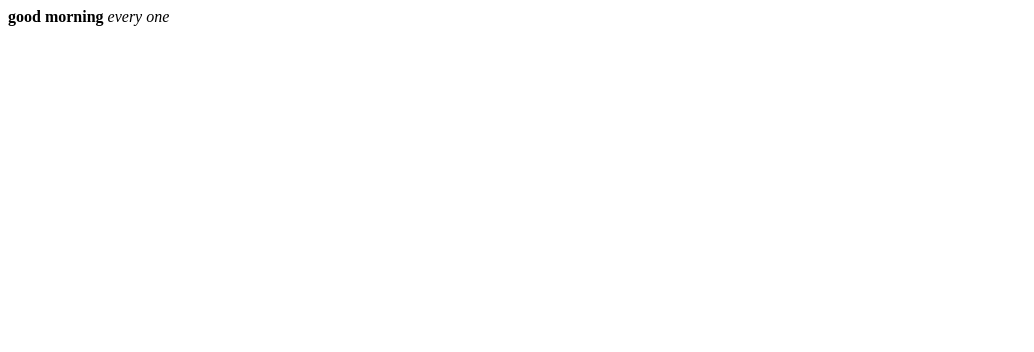
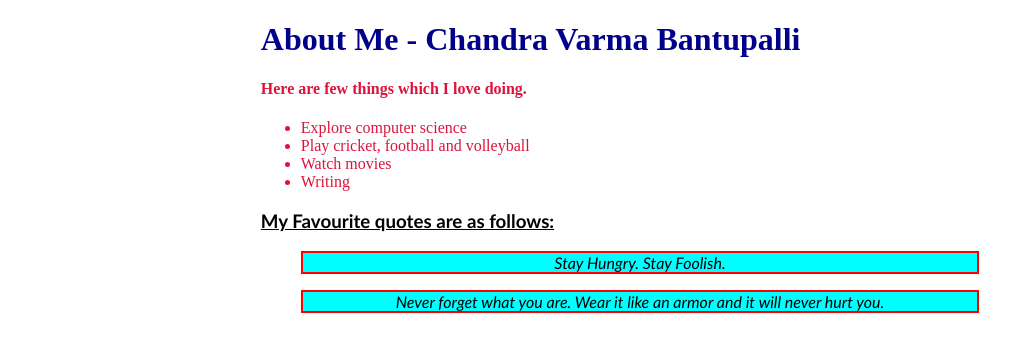
Before and after one commit to roddakumar/html-public, a plain HTML site: page index.html in a window 1280 px wide. Shown: the whole page, without its empty margins (0-1034 px from the left). Drawn offline with Linux system fonts and the light colour scheme.

Commit message:
first commit for coolaboration demo

```diff
--- /dev/null
+++ b/css/style.css
@@ -0,0 +1,36 @@
+.content{
+    width: 60%;
+    margin: auto;
+}
+
+.intro{
+    color: darkblue;
+}
+
+.loves{
+    color: crimson;
+}
+
+#favquotes{
+    text-decoration: underline;
+}
+
+.quotes{
+    font-family: 'Gill Sans', 'Gill Sans MT', Calibri, 'Trebuchet MS', sans-serif;
+}
+
+#quote1{
+    background-color: aqua;
+    color: black;
+    font-style: oblique;
+    border: 2px solid red;
+    text-align: center;
+}
+
+#quote2{
+    background-color: cyan;
+    color: black;
+    font-style: oblique;
+    border: 2px solid red;
+    text-align: center;
+}
--- a/index.html
+++ b/index.html
@@ -1,12 +1,29 @@
-<!doctype html>
-<html lang="en">
+<!DOCTYPE html>
+<html>
     <head>
-<meta charset="utf-8"/>
-       <title>frist web page</title>
+        <meta charset="utf-8" />
+        <title>Exercie 1 - HTML 'n' CSS</title>
+        <link rel="stylesheet" href="css/style.css">
     </head>
-
     <body>
-       <strong> good morning</strong>
-<em> every one</em>
+        <div class="content">
+            <div class="intro">
+                <h1>About Me - Chandra Varma Bantupalli</h1>
+            </div>
+            <div class="loves">
+                <h4>Here are few things which I love doing.</h4>
+                <ul>
+                    <li>Explore computer science</li>
+                    <li>Play cricket, football and volleyball</li>
+                    <li>Watch movies</li>
+                    <li>Writing</li>
+                </ul>
+            </div>
+            <div class="quotes">
+                <h3 id="favquotes">My Favourite quotes are as follows: </h3>
+                <blockquote id="quote1">Stay Hungry. Stay Foolish.</blockquote>
+                <blockquote id="quote2">Never forget what you are. Wear it like an armor and it will never hurt you.</blockquote>
+            </div>
+        </div>
     </body>
 </html>
```
